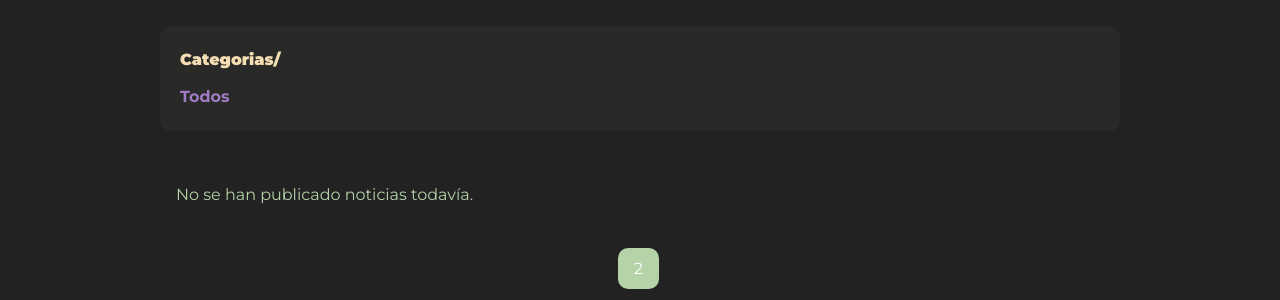
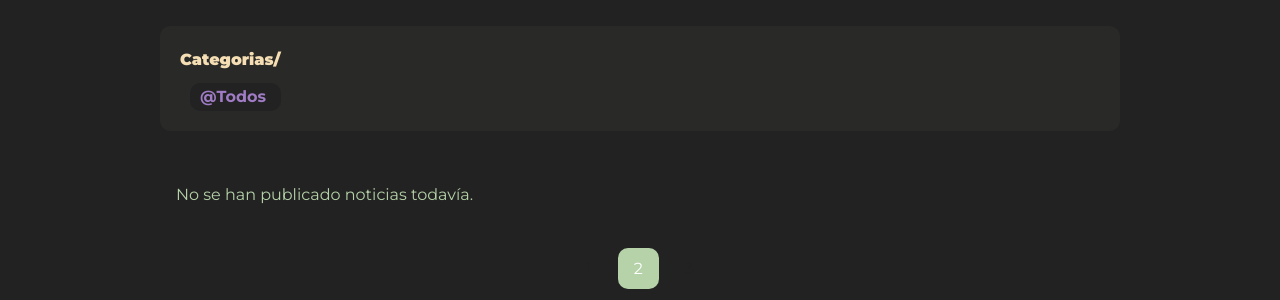
Before and after one commit to Naza42/CottonSP-Web, a Django app: page /noticias/ in a window 1280 px wide. Shown: the part 266-566 px from the top of the page. Run offline with Django 4.2, Linux system fonts and the light colour scheme; data that the repository does not hold is empty; parts of the project's set-up code (start-up, migrations or seed data) failed here and were passed over; some libraries are stand-ins or nearby versions.

Commit message:
Update listar.css
agregando estilo a la clase select

```diff
--- a/static/css/listar.css
+++ b/static/css/listar.css
@@ -82,6 +82,14 @@ body{
 }
 .select{
   color: #a07cc5 !important;
+  padding: 0 1.5rem;
+  background: #222;
+  border-radius: 1rem;
+  margin-left: 1rem;
+  width: fit-content;
+}
+.select::before{
+  content: '@';
 }
 .breadcrumbs nav ol li+li {
   padding-left: 10px;
@@ -271,11 +279,15 @@ h2.title:hover{
     & #categorias{
       display: flex ;
       flex-wrap: wrap;
-
+      margin-left: 1rem;
     }
     & a{
       margin-top: 0;
       padding: 0 1rem ;
+    }
+    & .select{
+      width: fit-content;
+      margin: 0 1rem;
     }
   }
   .svg-cat{
@@ -293,6 +305,9 @@ h2.title:hover{
     & a{
       padding:  1rem 0;
     }
+    & .select{
+      padding: 0 1rem;
+    }
   }
 }
 @media (height <= 850px){
@@ -306,8 +321,7 @@ h2.title:hover{
     margin-left: 0;
     & a{
       margin-top: 1rem;
-      padding-left: 0;
-      padding-right: 1rem;
+
     }
   }
 
```
